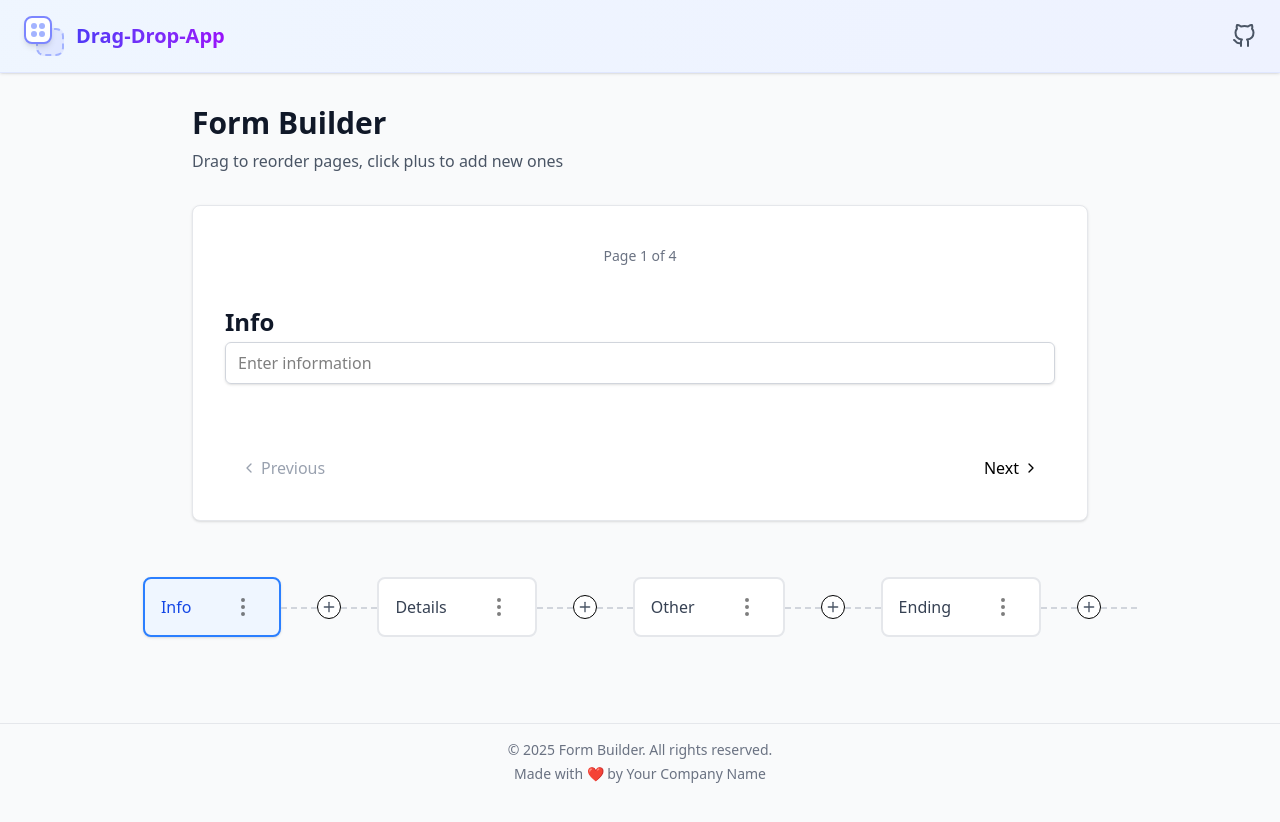
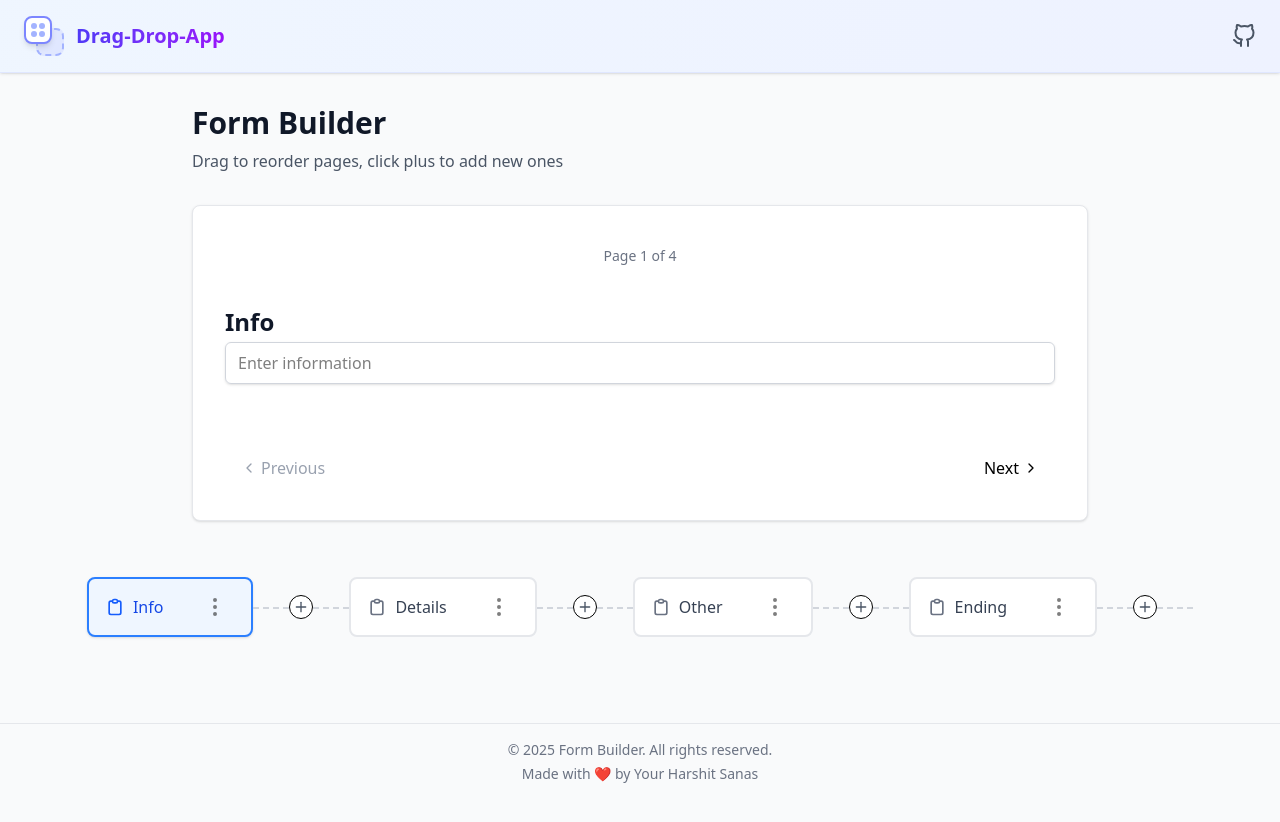
Before and after one commit to Harshsanas/frontend-drag-and-drop-pages, a React (Vite) app: page / in a window 1280 px wide. Shown: the top 822 px of the page. Built offline with nearby package versions, Linux system fonts and the light colour scheme.

Commit message:
added icon for label

```diff
--- a/src/component/Hero.jsx
+++ b/src/component/Hero.jsx
@@ -277,6 +277,7 @@ const DragDropButton = ({
     </div>
   );
 };
+
 const PageTab = ({
   page,
   index,
@@ -336,6 +337,22 @@ const PageTab = ({
           }
         `}
       >
+        <svg
+          className={`h-5 w-5 ${
+            activePage === page.id ? "text-blue-600" : "text-gray-500"
+          }`}
+          fill="none"
+          viewBox="0 0 24 24"
+          stroke="currentColor"
+        >
+          <path
+            strokeLinecap="round"
+            strokeLinejoin="round"
+            strokeWidth={2}
+            d="M9 5H7a2 2 0 00-2 2v12a2 2 0 002 2h10a2 2 0 002-2V7a2 2 0 00-2-2h-2M9 5a2 2 0 002 2h2a2 2 0 002-2M9 5a2 2 0 012-2h2a2 2 0 012 2"
+          />
+        </svg>
+
         <span
           className={`font-medium transition-colors ${
             activePage === page.id ? "text-blue-700" : "text-gray-700"
@@ -364,7 +381,7 @@ const PageTab = ({
               className="absolute -top-3 left-1/2 transform -translate-x-1/2 h-6 w-6 rounded-full border border-black flex items-center justify-center bg-white hover:bg-gray-100 text-gray-500 hover:text-gray-700 cursor-pointer transition-colors"
             >
               <Plus className="h-4 w-4 text-gray-600" />
-            </button>{" "}
+            </button>
           </div>
         </div>
       )}
@@ -585,7 +602,6 @@ export default function Home() {
         break;
 
       case "delete":
-        // Delete the page
         const newPages = pages.filter((page) => page.id !== pageId);
         setPages(newPages);
         if (pageId === activePage && newPages.length > 0) {
@@ -661,7 +677,7 @@ export default function Home() {
             <p>
               © {new Date().getFullYear()} Form Builder. All rights reserved.
             </p>
-            <p className="mt-1">Made with ❤️ by Your Company Name</p>
+            <p className="mt-1">Made with ❤️ by Your Harshit Sanas</p>
           </div>
         </div>
       </footer>
```
